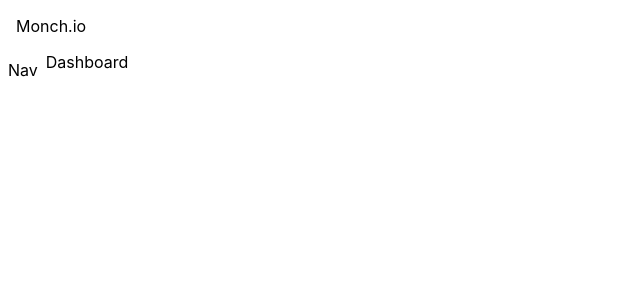
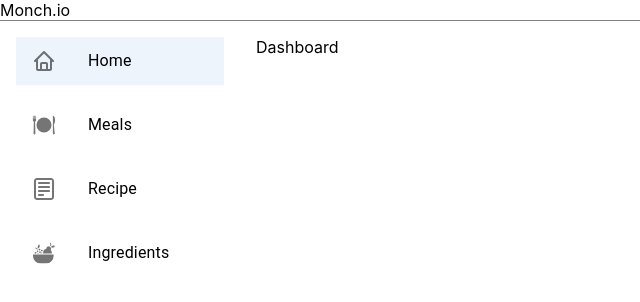
Before and after one commit to monch-io/frontend, a React (Create React App) app: page / in a window 1280 px wide. Shown: the top 302 px of the page, without its empty margins (0-640 px from the left). Built offline with nearby package versions, Linux system fonts and the light colour scheme.

Commit message:
setup navigation within the application

```diff
--- a/package.json
+++ b/package.json
@@ -5,7 +5,6 @@
   "dependencies": {
     "@emotion/react": "^11.10.4",
     "@emotion/styled": "^11.10.4",
-    "@mui/icons-material": "^5.10.3",
     "@mui/material": "^5.10.4",
     "@testing-library/jest-dom": "^5.14.1",
     "@testing-library/react": "^13.0.0",
@@ -17,6 +16,7 @@
     "@types/react-dom": "^18.0.0",
     "react": "^18.2.0",
     "react-dom": "^18.2.0",
+    "react-icons": "^4.4.0",
     "react-query": "^3.39.2",
     "react-router-dom": "v6",
     "react-scripts": "5.0.1",
--- a/src/App.tsx
+++ b/src/App.tsx
@@ -1,18 +1,23 @@
 import "./App.css";
 import { Outlet } from "react-router-dom";
 import { Box } from "@mui/material";
+import Nav from "./components/Nav";
 
 function App() {
   return (
     <Box className="wrapper" sx={{ width: "100%", height: "100%" }}>
       <Box
-        sx={{ display: "flex", flexDirection: "row", p: 2, gridArea: "header" }}
+        sx={{
+          display: "flex",
+          flexDirection: "row",
+          borderBottom: "1px solid grey",
+        }}
       >
         Monch.io
       </Box>
       <Box component={"main"} sx={{ display: "flex", flexDirection: "row" }}>
-        <Box sx={{ p: 1 }}>Nav</Box>
-        <Box sx={{ flex: 1 }}>
+        <Nav />
+        <Box sx={{ flex: 1, p: 2 }}>
           <Outlet />
         </Box>
       </Box>
--- /dev/null
+++ b/src/components/Nav/index.tsx
@@ -0,0 +1,56 @@
+import {
+  List,
+  ListItem,
+  ListItemButton,
+  ListItemIcon,
+  ListItemText,
+} from "@mui/material";
+import { NavLink } from "react-router-dom";
+
+import { GiMeal, GiFruitBowl } from "react-icons/gi";
+import { BiHome } from "react-icons/bi";
+import { CgNotes } from "react-icons/cg";
+import { IconType } from "react-icons";
+
+interface LinkItemProps {
+  text: string;
+  to: string;
+  Icon: IconType;
+}
+
+const LinkItem = ({ text, to, Icon }: LinkItemProps) => {
+  return (
+    <NavLink to={to} style={{ textDecoration: "none", color: "inherit" }}>
+      {({ isActive }) => (
+        <ListItem>
+          <ListItemButton selected={isActive}>
+            <ListItemIcon>
+              <Icon size={24} />
+            </ListItemIcon>
+            <ListItemText sx={{ textDecoration: "none" }} primary={text} />
+          </ListItemButton>
+        </ListItem>
+      )}
+    </NavLink>
+  );
+};
+
+const Nav = () => {
+  return (
+    <List
+      component={"nav"}
+      sx={{
+        width: "100%",
+        maxWidth: 240,
+        bgcolor: "background.paper",
+      }}
+    >
+      <LinkItem to={"/"} text={"Home"} Icon={BiHome} />
+      <LinkItem to={"/meals"} text={"Meals"} Icon={GiMeal} />
+      <LinkItem to={"/recipes"} text={"Recipe"} Icon={CgNotes} />
+      <LinkItem to={"/ingredients"} text={"Ingredients"} Icon={GiFruitBowl} />
+    </List>
+  );
+};
+
+export default Nav;
```
Also changed, not shown: 1 other file (tests, documents, lock files or other folders).
